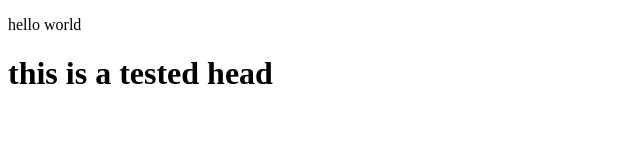
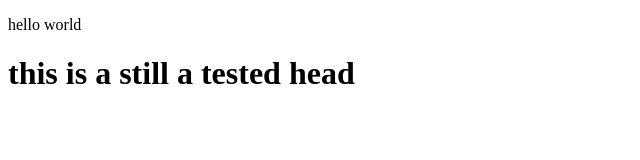
Before and after one commit to YilingCAI/Frontend_project, a plain HTML site: page index.html in a window 1280 px wide. Shown: the whole page, without its empty margins (0-640 px from the left). Drawn offline with Linux system fonts and the light colour scheme.

Commit message:
still a test

```diff
--- a/index.html
+++ b/index.html
@@ -8,6 +8,6 @@
 
     <body>
         <p>hello world</p>
-        <h1>this is a tested head</h1>
+        <h1>this is a still a tested head</h1>
     </body>
 </html>
```
